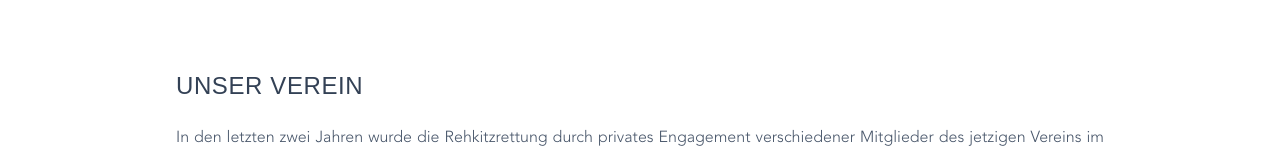
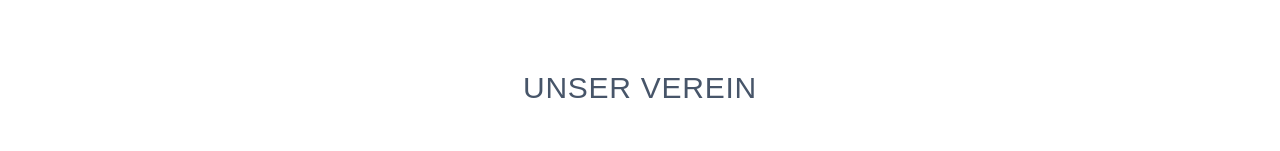
Before and after one commit to Anjacodes/Kitzrettung_UI, a React (Vite) app: page /verein in a window 1280 px wide. Shown: the part 442-593 px from the top of the page. Built offline with nearby package versions, Linux system fonts and the light colour scheme; a web font is replaced by a local one.

Commit message:
Unser Verein change h2 size and alignment

```diff
--- a/src/components/AboutUs/Association/AssociationContent.jsx
+++ b/src/components/AboutUs/Association/AssociationContent.jsx
@@ -7,7 +7,7 @@ function AssociationContent() {
 
   return (
     <div className="mx-12 my-32 lg:my-48 lg:mx-44 text-base text-justify text-slate-600">
-      <h2 className="mb-6 text-2xl tracking-wide">UNSER VEREIN</h2>
+      <h2 className="text-center text-3xl tracking-wide text-slate-600 mb-16">UNSER VEREIN</h2>
       <p className="my-4">In den letzten zwei Jahren wurde die Rehkitzrettung durch privates Engagement verschiedener Mitglieder des jetzigen Vereins im Raum Bad Münstereifel und Euskirchen durchgeführt. Dabei wurden für die Beschaffung und den Betrieb einer Wärmebilddrohne nur private finanzielle Mittel genutzt und in {zahlen.missionen} Missionen über {zahlen.gerettet} Rehkitze gerettet.</p>
 
       <p className="mb-6">Leider mussten auch viele Anfragen aufgrund der limitiert verfügbaren Technik (es stand nur eine Drohne zur Verfügung) zurückgewiesen werden. Wir gehen daher davon aus, dass weitere Kitze hätten gerettet werden können.</p>
```
